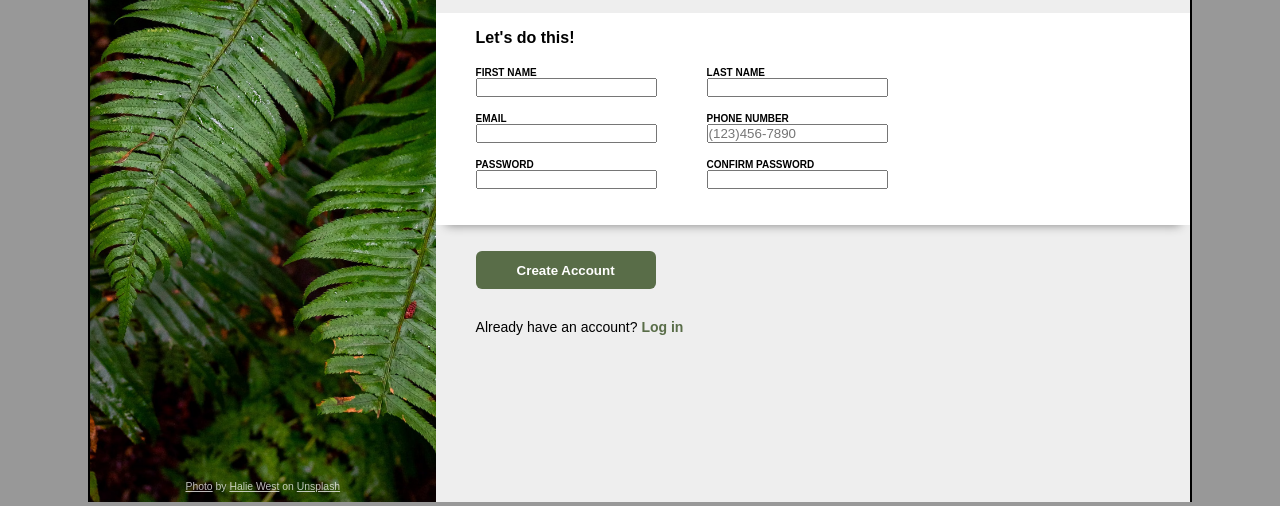
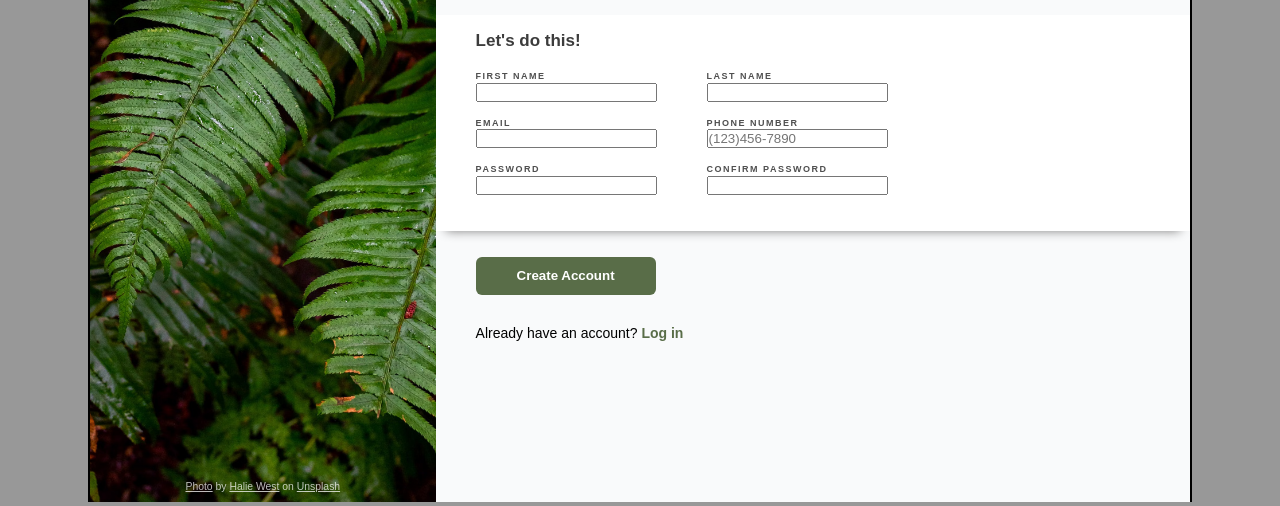
Before and after one commit to jansencir/odin-sign-up-form, a plain HTML site: page index.html in a window 1280 px wide. Shown: the part 298-804 px from the top of the page. Drawn offline with Linux system fonts and the light colour scheme.

Commit message:
Fix styling on right-side
Fix font sizing, font colors, background colors

```diff
--- a/style.css
+++ b/style.css
@@ -74,7 +74,7 @@ body {
 }
 
 .right-side {
-    background-color: #eeeeee;
+    background-color: #F9FAFB;
     display: flex;
     flex-direction: column;
     justify-content: center;
@@ -88,7 +88,14 @@ body {
 .create-account-btn,
 .login-prompt {
     margin-left: 40px;
-    margin-right: 170px;
+    margin-right: 130px;
+}
+
+.header-text,
+.enticing-text,
+.form-header {
+    font-size: 17px;
+    color: #3c3c3c;
 }
 
 .header-text {
@@ -127,7 +134,10 @@ body {
 }
 
 .form-element > label {
-    font-size: 10px;
+    font-size: 9px;
+    letter-spacing: 1.5px;
+    margin-bottom: 1.5px;
+    color: #4f4f4f;
 }
 
 
```
